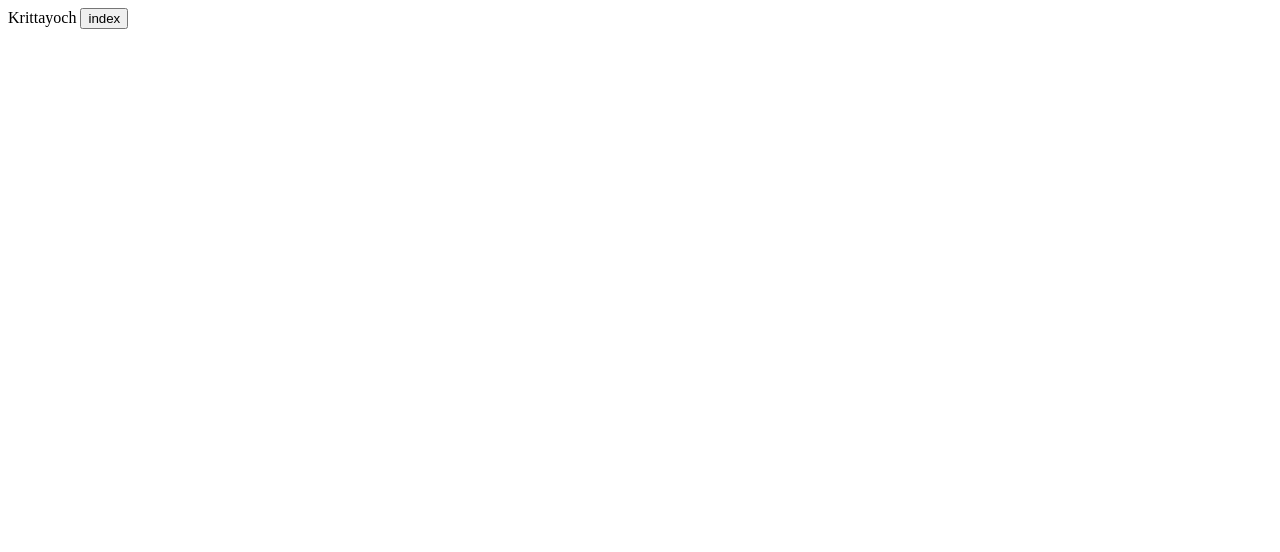
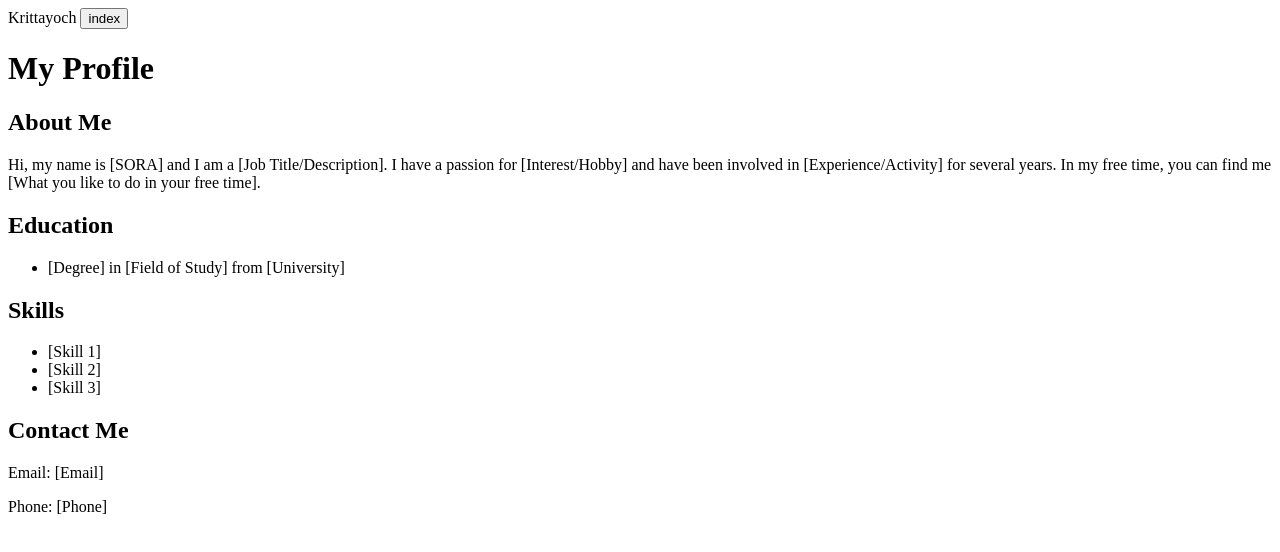
Before and after one commit to Sora24Giga/LAB_3, a plain HTML site: page profile.html in a window 1280 px wide. Drawn offline with Linux system fonts and the light colour scheme.

Commit message:
profile commit

```diff
--- a/profile.html
+++ b/profile.html
@@ -1,2 +1,26 @@
 Krittayoch
 <button onclick="document.location='index.html'">index</button>
+<!DOCTYPE html>
+<html>
+<head>
+  <title>My Profile</title>
+</head>
+<body>
+  <h1>My Profile</h1>
+  <h2>About Me</h2>
+  <p>Hi, my name is [SORA] and I am a [Job Title/Description]. I have a passion for [Interest/Hobby] and have been involved in [Experience/Activity] for several years. In my free time, you can find me [What you like to do in your free time].</p>
+  <h2>Education</h2>
+  <ul>
+    <li>[Degree] in [Field of Study] from [University]</li>
+  </ul>
+  <h2>Skills</h2>
+  <ul>
+    <li>[Skill 1]</li>
+    <li>[Skill 2]</li>
+    <li>[Skill 3]</li>
+  </ul>
+  <h2>Contact Me</h2>
+  <p>Email: [Email]</p>
+  <p>Phone: [Phone]</p>
+</body>
+</html>
```
